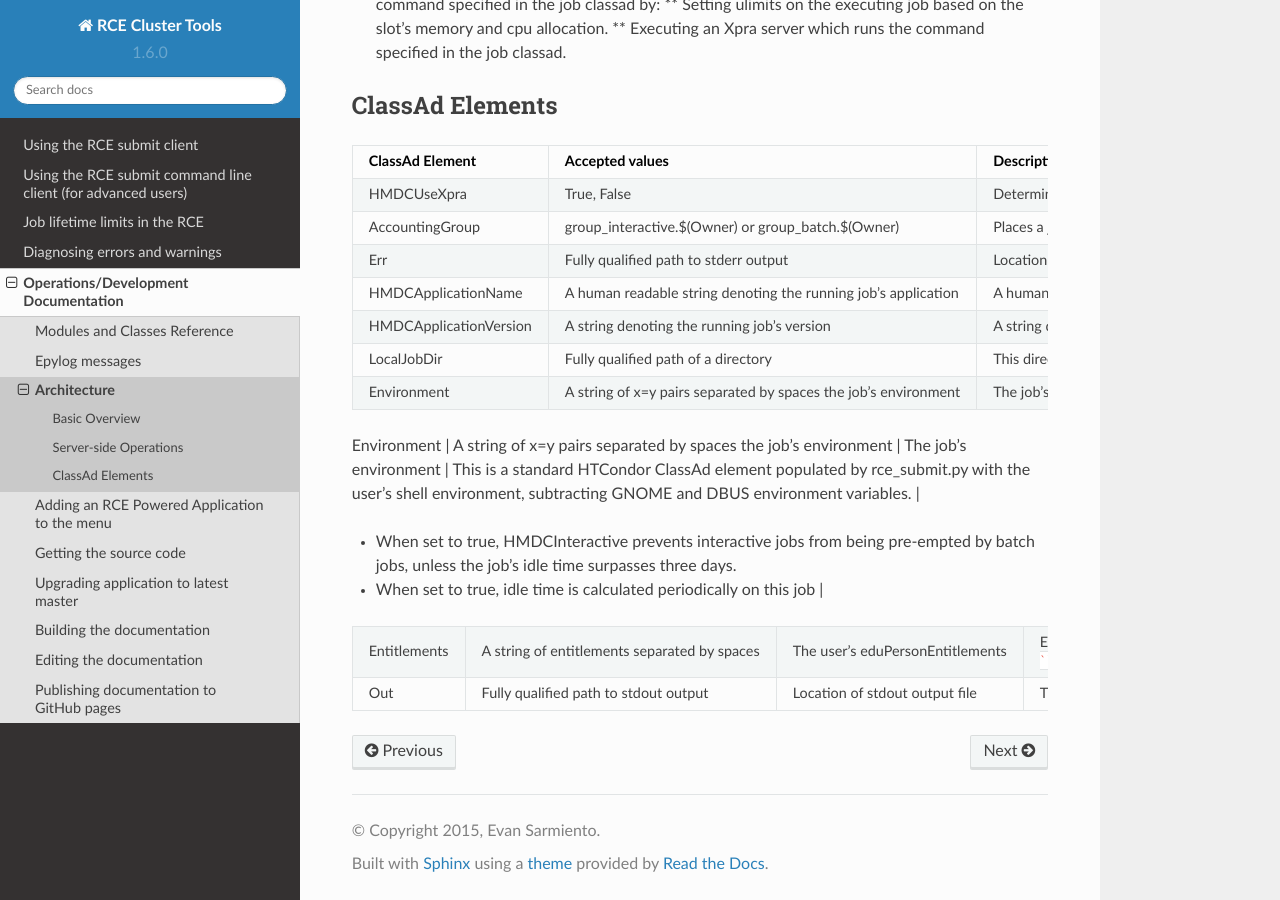
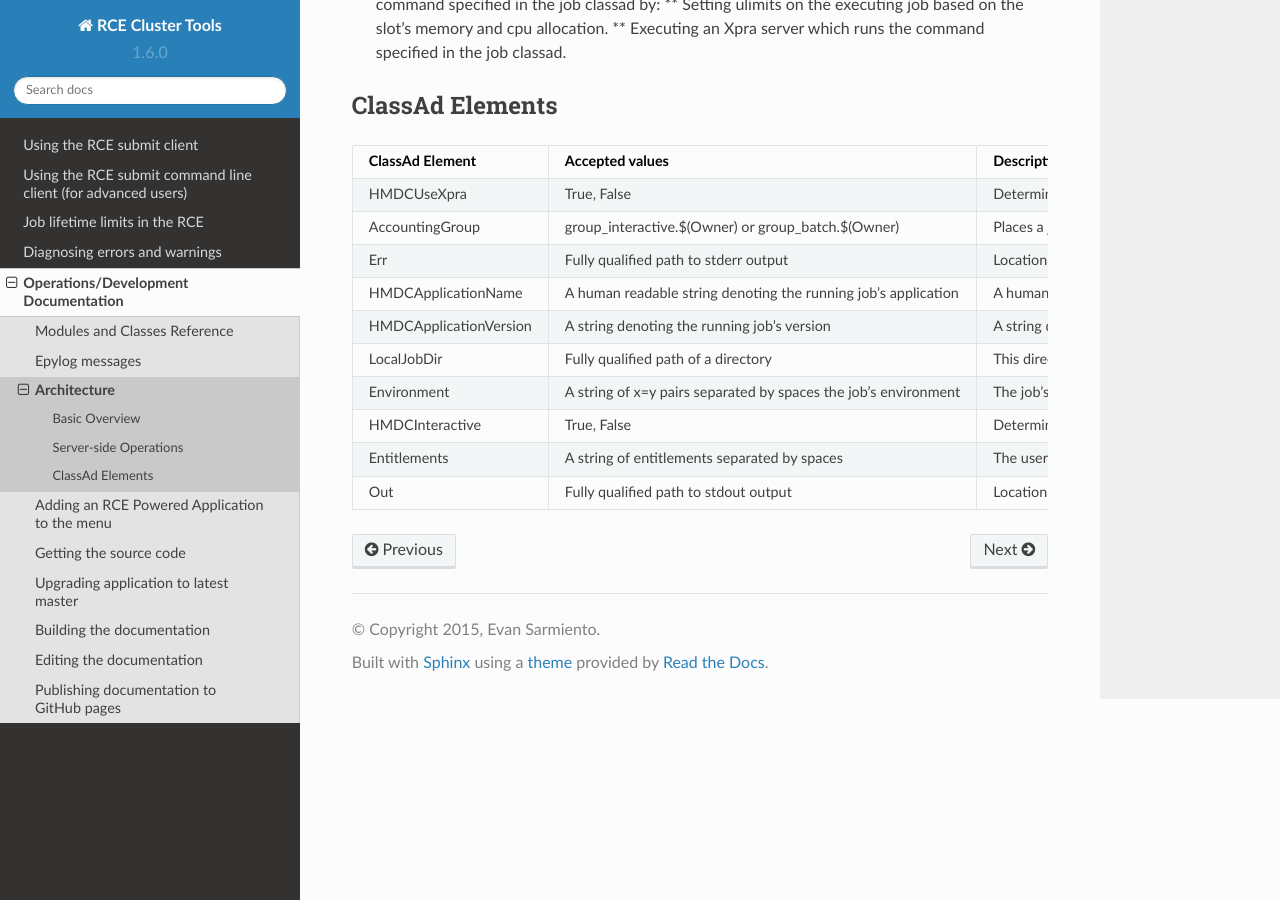
Before and after one commit to hmdc/rce-interactive-tools, a Sphinx documentation site: the page built from doc/source/development/architecture.rst, in a window 1280 px wide and 900 px high, scrolled down 2947 px. Built offline with Sphinx 7.4.7 and the Read the Docs theme 2.0.0, drawn with Linux system fonts in a browser that asks for light colours.

Commit message:
Fix table

```diff
--- a/doc/source/development/architecture.rst
+++ b/doc/source/development/architecture.rst
@@ -166,29 +166,27 @@ Most of the work is performed by HTCondor startd or execute nodes.
 
 ClassAd Elements
 ----------------
-+------------------------+-----------------------------------------------------------------+--------------------------------------------------------------------------+-------------------------------------------------------------------------------------------------------------------------------------------------------------------------------------------------------------------------------------------------------------------------------------------------------------------+
-| ClassAd Element        | Accepted values                                                 | Description                                                              | Effect                                                                                                                                                                                                                                                                                                            |
-+========================+=================================================================+==========================================================================+===================================================================================================================================================================================================================================================================================================================+
-| HMDCUseXpra            | True, False                                                     | Determines whether a job should use XPRA                                 | If True, execute node treats this job as an XPRA-enabled interactive job, launching an XPRA server to execute the job's command.                                                                                                                                                                                  |
-+------------------------+-----------------------------------------------------------------+--------------------------------------------------------------------------+-------------------------------------------------------------------------------------------------------------------------------------------------------------------------------------------------------------------------------------------------------------------------------------------------------------------+
-| AccountingGroup        | group_interactive.$(Owner) or group_batch.$(Owner)              | Places a job into an accounting group                                    | If set to group_interactive.$(Owner), user's job is limited by group_interactive's quota. If set to group_batch.$(Owner), user's job is l imited by group_batch's quota. In January 2016, quotas will be disabled in favor of multi-slot pre-emption and this ClassAd element will become deprecated.             |
-+------------------------+-----------------------------------------------------------------+--------------------------------------------------------------------------+-------------------------------------------------------------------------------------------------------------------------------------------------------------------------------------------------------------------------------------------------------------------------------------------------------------------+
-| Err                    | Fully qualified path to stderr output                           | Location of stderr output file.                                          | The running job's stderr output will be redirected to this file.                                                                                                                                                                                                                                                  |
-+------------------------+-----------------------------------------------------------------+--------------------------------------------------------------------------+-------------------------------------------------------------------------------------------------------------------------------------------------------------------------------------------------------------------------------------------------------------------------------------------------------------------+
-| HMDCApplicationName    | A human readable string denoting the running job's application  | A human readable string denoting the running job's application           | No effect, useful for statistics                                                                                                                                                                                                                                                                                  |
-+------------------------+-----------------------------------------------------------------+--------------------------------------------------------------------------+-------------------------------------------------------------------------------------------------------------------------------------------------------------------------------------------------------------------------------------------------------------------------------------------------------------------+
-| HMDCApplicationVersion | A string denoting the running job's version                     | A string denoting the running job's version                              | No effect, useful for statistics                                                                                                                                                                                                                                                                                  |
-+------------------------+-----------------------------------------------------------------+--------------------------------------------------------------------------+-------------------------------------------------------------------------------------------------------------------------------------------------------------------------------------------------------------------------------------------------------------------------------------------------------------------+
-| LocalJobDir            | Fully qualified path of a directory                             | This directory will store stdout and stderr output from the running job. | LocalJobDir will be created by the HTCondor execute node and stderr and stdout output friom the job will be stored in this directory.                                                                                                                                                                             |
-+------------------------+-----------------------------------------------------------------+--------------------------------------------------------------------------+-------------------------------------------------------------------------------------------------------------------------------------------------------------------------------------------------------------------------------------------------------------------------------------------------------------------+
-| Environment            | A string of x=y pairs separated by spaces the job's environment | The job's environment                                                    | This is a standard HTCondor ClassAd element populated by rce_submit.py with the user's shell environment, subtracting GNOME and DBUS environment variables.                                                                                                                                                       |
-+------------------------+-----------------------------------------------------------------+--------------------------------------------------------------------------+-------------------------------------------------------------------------------------------------------------------------------------------------------------------------------------------------------------------------------------------------------------------------------------------------------------------+
-| HMDCInteractive        | True, False                                                     | Determines whether a job should be treated as an interactive job         | HMDCInteractive, when set to True, influences a number of HTCondor policy decisions:
 
-* When set to true, HMDCInteractive prevents interactive jobs from being pre-empted by batch jobs, unless the job's idle time surpasses three days.
-* When set to true, idle time is calculated periodically on this job    |
-+------------------------+-----------------------------------------------------------------+--------------------------------------------------------------------------+-------------------------------------------------------------------------------------------------------------------------------------------------------------------------------------------------------------------------------------------------------------------------------------------------------------------+
-| Entitlements           | A string of entitlements separated by spaces                    | The user's eduPersonEntitlements                                         | Entitlements is populated by rce_submit.py by querying LDAP, or, when using condor_submit, through the environment varaible ``$_CONDOR_ENTITLEMENTS ``created by ``/etc/profile.d/Condor_group.sh`` or ``/etc/profile.d/Condor_group.csh``                                                                        |
-+------------------------+-----------------------------------------------------------------+--------------------------------------------------------------------------+-------------------------------------------------------------------------------------------------------------------------------------------------------------------------------------------------------------------------------------------------------------------------------------------------------------------+
-| Out                    | Fully qualified path to stdout output                           | Location of stdout output file                                           | The running job's stdout output will be redirected to this file.                                                                                                                                                                                                                                                  |
-+------------------------+-----------------------------------------------------------------+--------------------------------------------------------------------------+-------------------------------------------------------------------------------------------------------------------------------------------------------------------------------------------------------------------------------------------------------------------------------------------------------------------+
++------------------------+-----------------------------------------------------------------+--------------------------------------------------------------------------+--------------------------------------------------------------------------------------------------------------------------------------------------------------------------------------------------------------------------------------------------------------------------------------------------------------+
+| ClassAd Element        | Accepted values                                                 | Description                                                              | Effect                                                                                                                                                                                                                                                                                                       |
++========================+=================================================================+==========================================================================+==============================================================================================================================================================================================================================================================================================================+
+| HMDCUseXpra            | True, False                                                     | Determines whether a job should use XPRA                                 | If True, execute node treats this job as an XPRA-enabled interactive job, launching an XPRA server to execute the job's command.                                                                                                                                                                             |
++------------------------+-----------------------------------------------------------------+--------------------------------------------------------------------------+--------------------------------------------------------------------------------------------------------------------------------------------------------------------------------------------------------------------------------------------------------------------------------------------------------------+
+| AccountingGroup        | group_interactive.$(Owner) or group_batch.$(Owner)              | Places a job into an accounting group                                    | If set to group_interactive.$(Owner), user's job is limited by group_interactive's quota. If set to group_batch.$(Owner), user's job is l imited by group_batch's quota. In January 2016, quotas will be disabled in favor of multi-slot pre-emption and this ClassAd element will become deprecated.        |
++------------------------+-----------------------------------------------------------------+--------------------------------------------------------------------------+--------------------------------------------------------------------------------------------------------------------------------------------------------------------------------------------------------------------------------------------------------------------------------------------------------------+
+| Err                    | Fully qualified path to stderr output                           | Location of stderr output file.                                          | The running job's stderr output will be redirected to this file.                                                                                                                                                                                                                                             |
++------------------------+-----------------------------------------------------------------+--------------------------------------------------------------------------+--------------------------------------------------------------------------------------------------------------------------------------------------------------------------------------------------------------------------------------------------------------------------------------------------------------+
+| HMDCApplicationName    | A human readable string denoting the running job's application  | A human readable string denoting the running job's application           | No effect, useful for statistics                                                                                                                                                                                                                                                                             |
++------------------------+-----------------------------------------------------------------+--------------------------------------------------------------------------+--------------------------------------------------------------------------------------------------------------------------------------------------------------------------------------------------------------------------------------------------------------------------------------------------------------+
+| HMDCApplicationVersion | A string denoting the running job's version                     | A string denoting the running job's version                              | No effect, useful for statistics                                                                                                                                                                                                                                                                             |
++------------------------+-----------------------------------------------------------------+--------------------------------------------------------------------------+--------------------------------------------------------------------------------------------------------------------------------------------------------------------------------------------------------------------------------------------------------------------------------------------------------------+
+| LocalJobDir            | Fully qualified path of a directory                             | This directory will store stdout and stderr output from the running job. | LocalJobDir will be created by the HTCondor execute node and stderr and stdout output friom the job will be stored in this directory.                                                                                                                                                                        |
++------------------------+-----------------------------------------------------------------+--------------------------------------------------------------------------+--------------------------------------------------------------------------------------------------------------------------------------------------------------------------------------------------------------------------------------------------------------------------------------------------------------+
+| Environment            | A string of x=y pairs separated by spaces the job's environment | The job's environment                                                    | This is a standard HTCondor ClassAd element populated by rce_submit.py with the user's shell environment, subtracting GNOME and DBUS environment variables.                                                                                                                                                  |
++------------------------+-----------------------------------------------------------------+--------------------------------------------------------------------------+--------------------------------------------------------------------------------------------------------------------------------------------------------------------------------------------------------------------------------------------------------------------------------------------------------------+
+| HMDCInteractive        | True, False                                                     | Determines whether a job should be treated as an interactive job         | HMDCInteractive, when set to True, influences a number of HTCondor policy decisions:                                                                                                                                                                                                                         |
++------------------------+-----------------------------------------------------------------+--------------------------------------------------------------------------+--------------------------------------------------------------------------------------------------------------------------------------------------------------------------------------------------------------------------------------------------------------------------------------------------------------+
+| Entitlements           | A string of entitlements separated by spaces                    | The user's eduPersonEntitlements                                         | Entitlements is populated by rce_submit.py by querying LDAP, or, when using condor_submit, through the environment varaible ``$_CONDOR_ENTITLEMENTS ``created by ``/etc/profile.d/Condor_group.sh`` or ``/etc/profile.d/Condor_group.csh``                                                                   |
++------------------------+-----------------------------------------------------------------+--------------------------------------------------------------------------+--------------------------------------------------------------------------------------------------------------------------------------------------------------------------------------------------------------------------------------------------------------------------------------------------------------+
+| Out                    | Fully qualified path to stdout output                           | Location of stdout output file                                           | The running job's stdout output will be redirected to this file.                                                                                                                                                                                                                                             |
++------------------------+-----------------------------------------------------------------+--------------------------------------------------------------------------+--------------------------------------------------------------------------------------------------------------------------------------------------------------------------------------------------------------------------------------------------------------------------------------------------------------+
```
